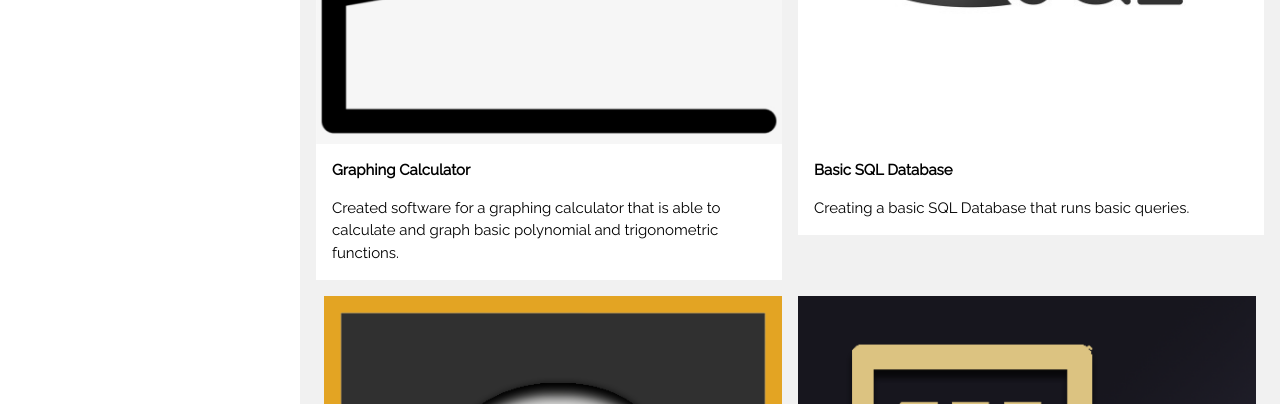
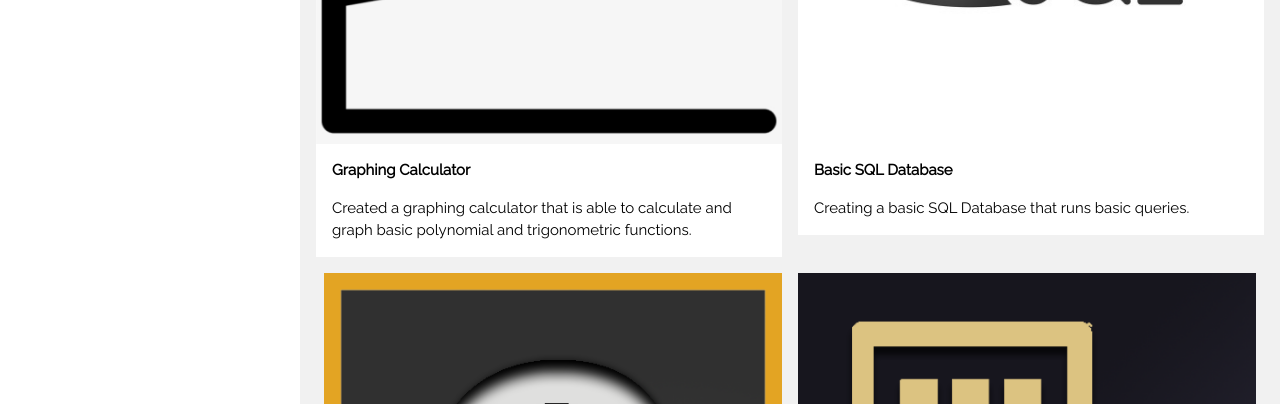
Before and after one commit to robin-romero/Portfolio, a plain HTML site: page index.html in a window 1280 px wide. Shown: the part 396-800 px from the top of the page. Drawn offline with nearby package versions, Linux system fonts and the light colour scheme.

Commit message:
Calculator description update

```diff
--- a/index.html
+++ b/index.html
@@ -54,7 +54,7 @@ body,h1,h2,h3,h4,h5,h6 {font-family: "Raleway", sans-serif}
       <a href="#graph"><img src="Images/Icons/graph.png" alt="Graph" style="width:100%" class="w3-hover-opacity"></a>
       <div class="w3-container w3-white">
         <p><b>Graphing Calculator</b></p>
-        <p>Created software for a graphing calculator that is able to calculate and graph basic polynomial and trigonometric functions.</p>
+        <p>Created a graphing calculator that is able to calculate and graph basic polynomial and trigonometric functions.</p>
       </div>
     </div>
     <div class="w3-half w3-container w3-margin-bottom">
```
